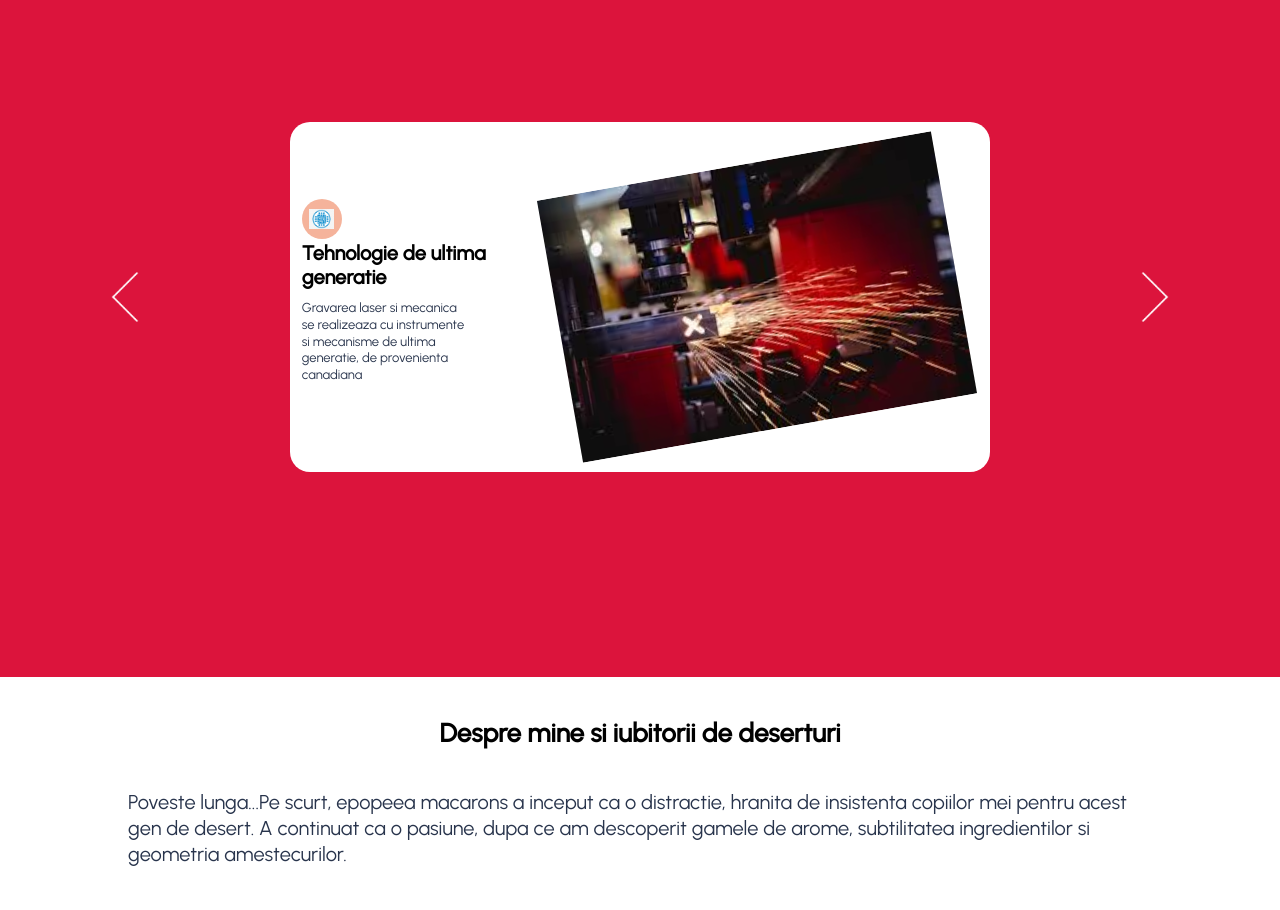
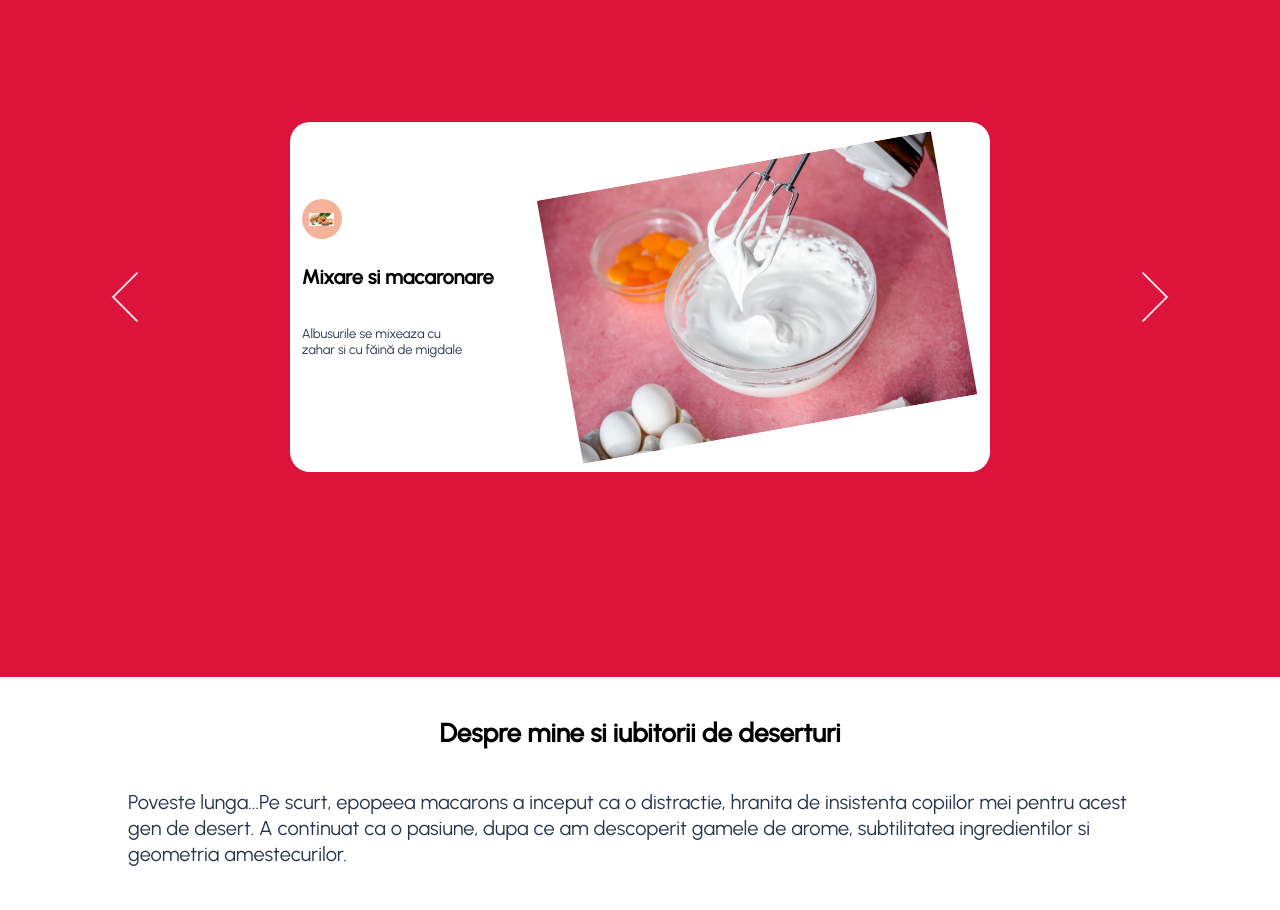
Before and after one commit to didina44/julysmac, a React (Create React App) app: page / in a window 1280 px wide. Shown: the part 1900-2810 px from the top of the page. Built offline with nearby package versions, Linux system fonts and the light colour scheme.

Commit message:
Add files via upload

```diff
--- a/src/components/works/Works.jsx
+++ b/src/components/works/Works.jsx
@@ -6,30 +6,30 @@ export default function Works() {
   const data = [
     {
       id: "1",
-      icon: "./assets/servicii/logoTechnologie.png",
-      title: "Tehnologie de ultima generatie",
+      icon: "./assets/servicii/migdale.jpeg",
+      title: "Mixare si macaronare",
       desc:
-        "Gravarea laser si mecanica se realizeaza cu instrumente si mecanisme de ultima generatie, de provenienta canadiana",
+        "Albusurile se mixeaza cu zahar si cu  făină de migdale",
       img:
-        "./assets/servicii/tehnologie.jpg",
+        "./assets/servicii/mix.jpg",
     },
     {
       id: "2",
-      icon: "./assets/servicii/logoMateriale.png",
-      title: "Materiale de cea mai buna calitate",
+      icon: "./assets/servicii/albusuri.jpg",
+      title: "Formare si coacere",
       desc:
-        "Lucram cu materiale de cea mai buna calitate, selectate dintr-o gama diversa, de la placi metalice, la sticla si lemn",
+        "Amestecul se toarna in forme si e copt la cuptor",
       img:
-        "./assets/servicii/materiale.jpg",
+        "./assets/servicii/oven.jpeg",
     },
     {
       id: "3",
-      icon: "./assets/servicii/logoProiectare.png",
-      title: "Proiectare riguroasa",
+      icon: "./assets/servicii/lemon.jpg",
+      title: "Montare crema",
       desc:
-        "Inginerii nostri au o experienta indelungata in redactarea si finisarea precisa a detaliilor proiectelor care ni se incredinteaza ",
+        "Se monteaza umplutura",
       img:
-        "./assets/servicii/proiectare.jpg",
+        "./assets/servicii/fill.jpeg",
     },
   ];
 
@@ -42,7 +42,7 @@ export default function Works() {
   return (
     <div className="works" id="works">
 
-    <h1> Servicii </h1>
+    <h1>  </h1>
 
 
 
```
